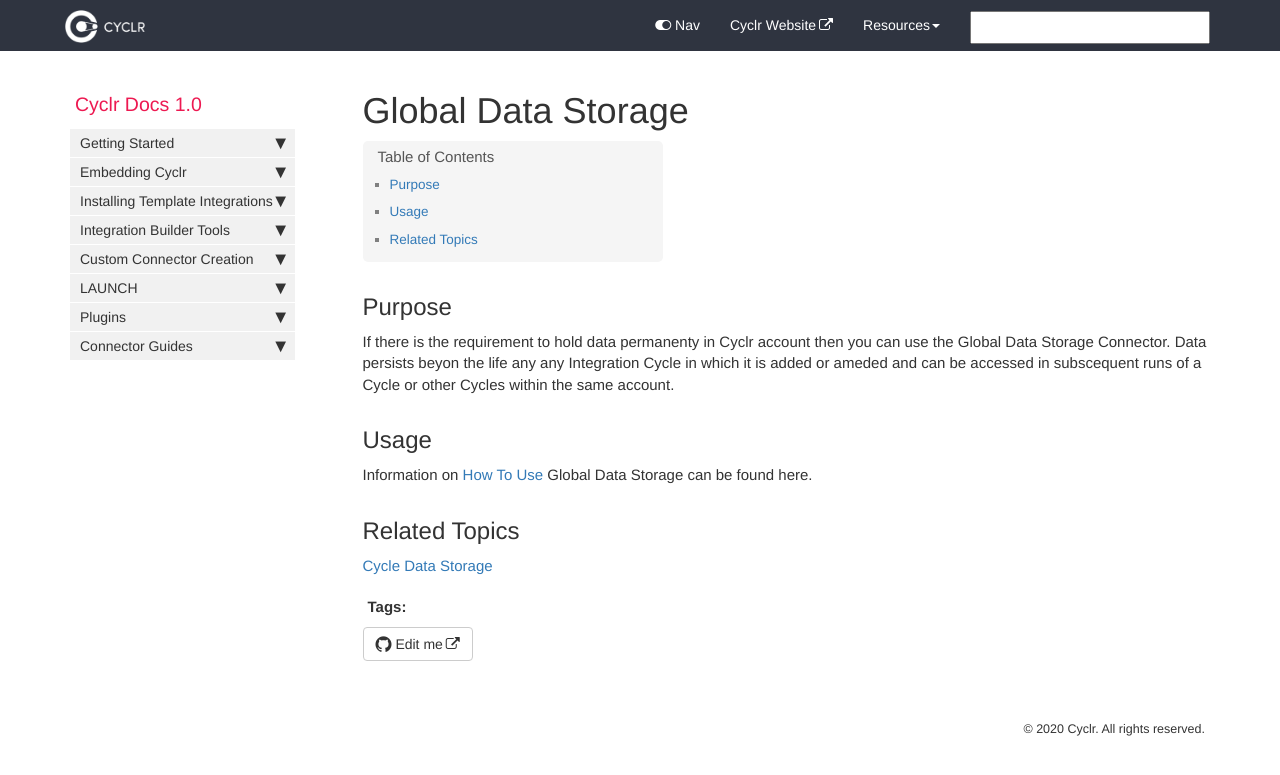
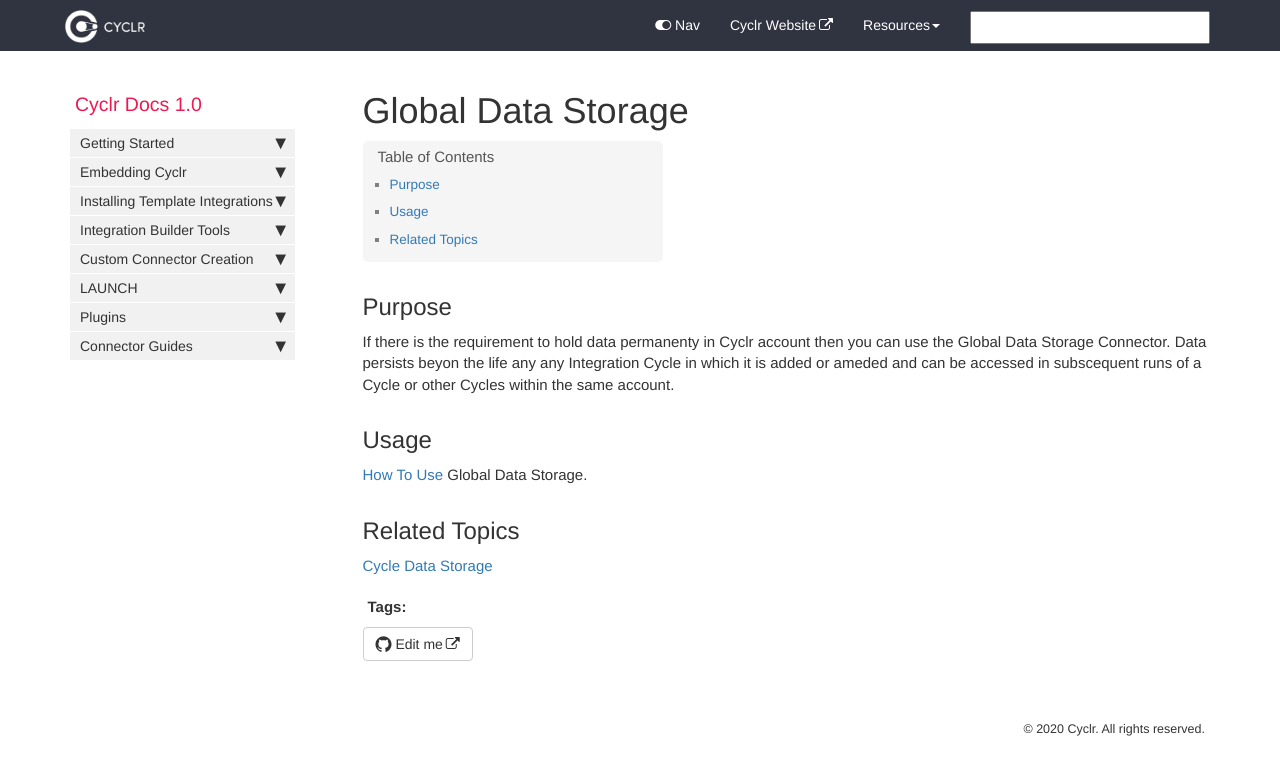
Before and after one commit to sneakysneak/docs, a Jekyll site: the page built from pages/utiltiy-connectors/global-data-storage.md, in a window 1280 px wide. Shown: the top 775 px of the page. Built offline with Jekyll 4.4.1, drawn with Linux system fonts in a browser that asks for light colours; nearby versions of some CDN libraries; comment, search, counter and statistics services are not loaded.

Commit message:
Update global-data-storage.md

```diff
--- a/pages/utiltiy-connectors/global-data-storage.md
+++ b/pages/utiltiy-connectors/global-data-storage.md
@@ -11,7 +11,7 @@ If there is the requirement to hold data permanenty in Cyclr account then you ca
 
 ## Usage
 
-Information on [How To Use](./data-storage-usage) Global Data Storage can be found here.
+[How To Use](./data-storage-usage) Global Data Storage.
 
 ## Related Topics
 
```
